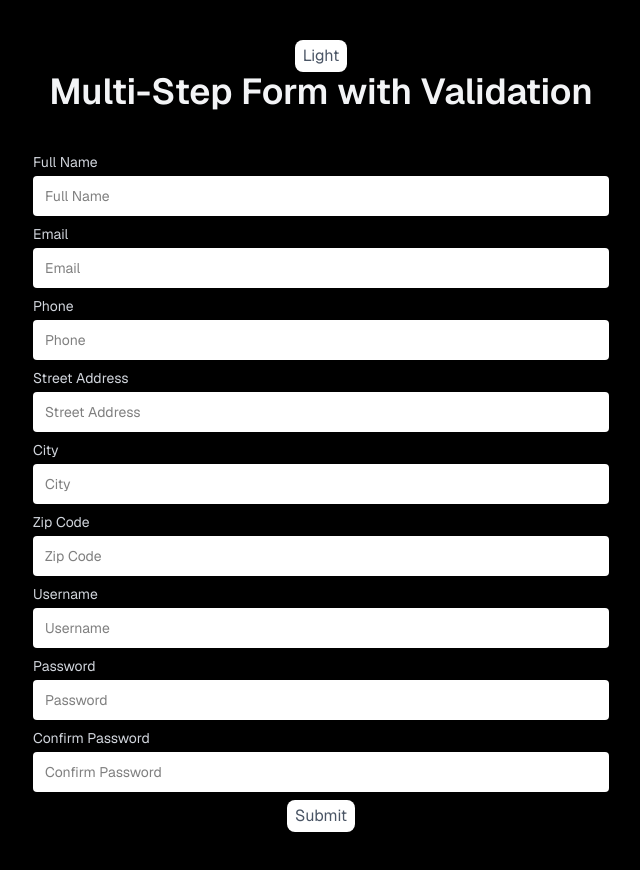
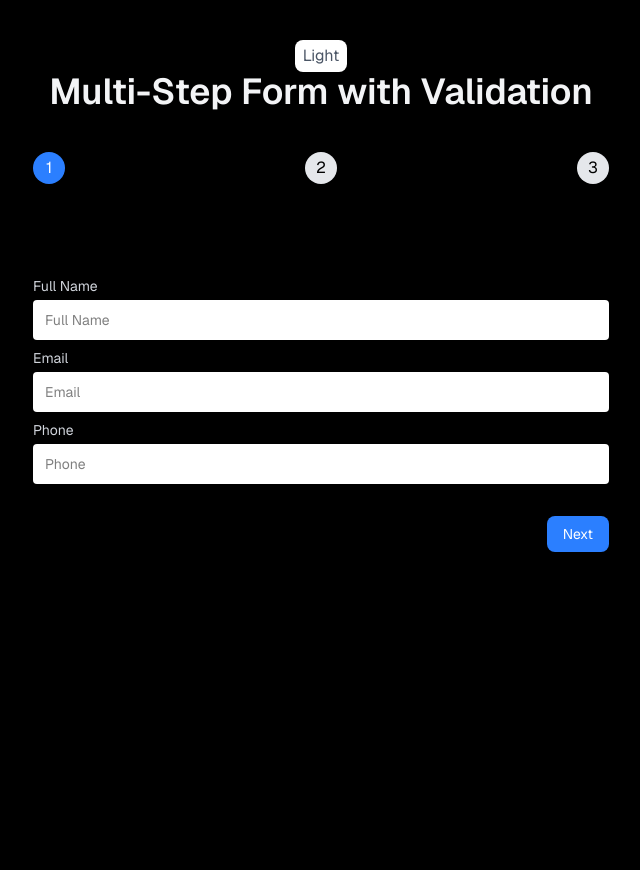
Before and after one commit to DeveloperDolon/pxlhut-jobtask, a Next.js app: page / in a window 1280 px wide. Shown: the top 870 px of the page, without its empty margins (319-959 px from the left). After the commit the page ends 800 px from the top, so only its background shows below. Built offline with nearby package versions, Linux system fonts and the light colour scheme.

Commit message:
three stop multiple form added

```diff
--- a/app/components/Form.tsx
+++ b/app/components/Form.tsx
@@ -1,23 +1,73 @@
 "use client";
 
+import { useState } from "react";
 import { useForm } from "react-hook-form";
+import { zodResolver } from "@hookform/resolvers/zod";
 import { formValidationSchema } from "../formValidation/formValidationSchema";
-import { zodResolver } from "@hookform/resolvers/zod";
 import { FromData } from "../types/formTypes";
 import FormField from "./FormField";
 
-const Form = () => {
+const MultiStepForm = () => {
+  const [userData, setUserData] = useState<FromData | null>(null);
+  const [step, setStep] = useState(1);
   const {
     register,
     handleSubmit,
     formState: { errors },
-    setError,
+    trigger,
   } = useForm<FromData>({
     resolver: zodResolver(formValidationSchema),
   });
+
+  const nextStep = async () => {
+    let isValid = false;
+
+    if (step === 1) {
+      isValid = await trigger(["full_name", "email", "phone"]);
+    } else if (step === 2) {
+      isValid = await trigger(["street_address", "city", "zip_code"]);
+    }
+
+    if (isValid) {
+      setStep(step + 1);
+    }
+  };
+
+  const prevStep = () => {
+    setStep(step - 1);
+  };
+
+  const onSubmit = (data: FromData) => {
+    setUserData(data);
+    console.log("Form submitted successfully:", userData);
+  };
+
   return (
-    <form className=" mt-10">
+    <form onSubmit={handleSubmit(onSubmit)} className="mt-10">
       <div className="flex flex-col gap-2 max-w-xl mx-auto">
+        <div className="flex justify-between mb-6">
+          {[1, 2, 3].map((stepNumber) => (
+            <div
+              key={stepNumber}
+              className={`flex items-center justify-center w-8 h-8 rounded-full ${
+                step === stepNumber
+                  ? "bg-blue-500 text-white"
+                  : step > stepNumber
+                  ? "bg-green-500 text-white"
+                  : "bg-gray-200"
+              }`}
+            >
+              {stepNumber}
+            </div>
+          ))}
+        </div>
+
+        {step === 1 && (
+          <div className="flex flex-col gap-2 mt-1">
+            <h2 className="md:text-2xl sm:text-xl text-lg font-semibold mb-4">
+              Personal Information
+            </h2>
+
             <FormField
               type="text"
               label="Full Name"
@@ -44,6 +94,14 @@ const Form = () => {
               register={register}
               error={errors.phone}
             />
+          </div>
+        )}
+
+        {step === 2 && (
+          <div className="flex flex-col gap-2 mt-1">
+            <h2 className="md:text-2xl sm:text-xl text-lg font-semibold mb-4">
+              Address Details
+            </h2>
             <FormField
               type="text"
               label="Street Address"
@@ -69,6 +127,14 @@ const Form = () => {
               error={errors.zip_code}
               valueAsNumber
             />
+          </div>
+        )}
+
+        {step === 3 && (
+          <div className="flex flex-col gap-2 mt-1">
+            <h2 className="md:text-2xl sm:text-xl text-lg font-semibold mb-4">
+              User Information
+            </h2>
             <FormField
               type="text"
               placeholder="Username"
@@ -93,18 +159,41 @@ const Form = () => {
               register={register}
               error={errors.confirm_password}
             />
+          </div>
+        )}
+
+        {/* Navigation buttons */}
+        <div className="flex justify-between mt-6">
+          {step > 1 && (
+            <button
+              type="button"
+              onClick={prevStep}
+              className="sm:px-4 px-2 md:py-2 py-1 bg-gray-300 rounded-lg md:text-sm text-xs"
+            >
+              Previous
+            </button>
+          )}
+
+          {step < 3 ? (
+            <button
+              type="button"
+              onClick={nextStep}
+              className="sm:px-4 px-2 md:py-2 py-1 bg-blue-500 text-white rounded-lg ml-auto md:text-sm text-xs"
+            >
+              Next
+            </button>
+          ) : (
             <button
               type="submit"
-          onClick={handleSubmit((data) => {
-            console.log(data);
-          })}
-          className="cursor-pointer block px-2 py-1 text-white dark:text-gray-600 dark:bg-white bg-gray-500 w-fit mx-auto rounded-lg"
+              className="sm:px-4 px-2 md:py-2 py-1 bg-green-500 text-white rounded-lg ml-auto md:text-sm text-xs"
             >
               Submit
             </button>
+          )}
+        </div>
       </div>
     </form>
   );
 };
 
-export default Form;
+export default MultiStepForm;
--- a/app/components/FormField.tsx
+++ b/app/components/FormField.tsx
@@ -14,7 +14,7 @@ const FormField: React.FC<FormFieldProps> = ({
         <div className="mx-auto w-full flex flex-col gap-1">
             {label && <label className="text-gray-700 dark:text-gray-300 md:text-sm text-xs">{label}</label>}
             <input
-                className={`input-field block md:px-3 md:py-2 rounded-sm dark:bg-white bg-[#e8f0fe] md:placeholder:text-sm placeholder:text-xs  ${className}`}
+                className={`input-field block md:px-3 md:py-2 px-2 py-1 rounded-sm dark:bg-white bg-[#e8f0fe] md:placeholder:text-sm placeholder:text-xs  ${className}`}
                 type={type}
                 placeholder={placeholder}
                 {...register(name, { valueAsNumber })}
--- a/app/page.tsx
+++ b/app/page.tsx
@@ -8,7 +8,7 @@ export default function Home() {
   const mode = useAppSelector((state) => state.mode.mode);
   const dispatch = useAppDispatch();
   return (
-    <div className="font-[family-name:var(--font-geist-sans)] mb-20">
+    <div className="font-[family-name:var(--font-geist-sans)] mb-20 md:px-0 px-5">
       <div className="flex justify-center flex-col mt-10">
         <button
           onClick={() => dispatch(setMode(mode == "dark" ? "light" : "dark"))}
```
Lines whose indentation alone changed are shown as unchanged.
